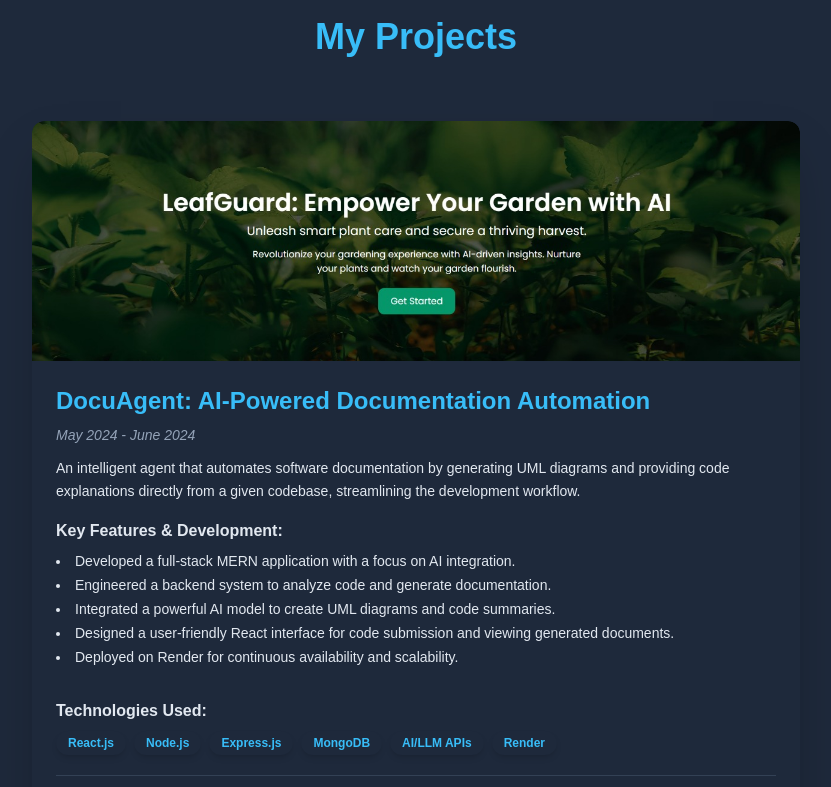
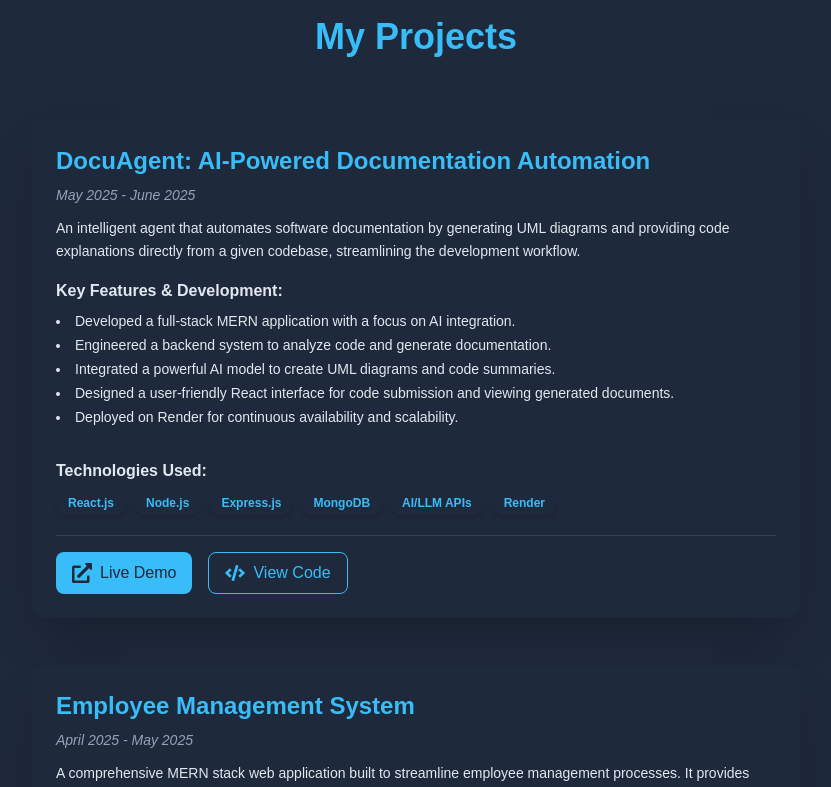
Before and after one commit to rohith-2809/Sarang-s-Portfolio, a React (Vite) app: page / in a window 1280 px wide. Shown: the part 1633-2420 px from the top of the page, without its empty margins (224-1055 px from the left). Built offline with nearby package versions, Linux system fonts and the light colour scheme.

Commit message:
Update Landing.jsx

```diff
--- a/src/Landing.jsx
+++ b/src/Landing.jsx
@@ -78,10 +78,9 @@ const projectsData = [
       "AI/LLM APIs",
       "Render",
     ],
-    imageUrl: "/project.jpg",
     liveLink: "https://docuagent-2vp4.onrender.com",
     repoLink: "https://github.com/Akhadesarang1/DocuAgent",
-    duration: "May 2024 - June 2024",
+    duration: "May 2025 - June 2025",
   },
   {
     title: "Employee Management System",
@@ -102,10 +101,9 @@ const projectsData = [
       "JWT (for Auth)",
       "Render",
     ],
-    imageUrl: "/project.jpg",
     liveLink: "https://employee-management-system-jdxe.onrender.com/",
     repoLink: "https://github.com/Akhadesarang1/ems",
-    duration: "April 2024 - May 2024",
+    duration: "April 2025 - May 2025",
   },
   {
     title: "AI-Powered Plant Disease Detection",
@@ -128,7 +126,7 @@ const projectsData = [
       "Google Gemini",
       "Render",
     ],
-    imageUrl: "/project.jpg",
+    imageUrl: "/project.jpg", // Make sure this image exists in your public folder
     liveLink: "https://plant-disease-detection-mern.onrender.com/",
     repoLink: "https://github.com/rohith-2809/mern-test",
     duration: "Jan 2025 - April 2025",
@@ -235,7 +233,7 @@ const contactInfo = {
   location: "Pune, Maharashtra, India",
   portfolioUrl: "sarangakhade.netlify.app",
   githubUrl: "https://github.com/Akhadesarang1",
-  linkedinUrl: "https://www.linkedin.com/in/sarang-akhade-72a846272/", // <<<<<<<<<<<< YOUR SPECIFIC LINK
+  linkedinUrl: "https://www.linkedin.com/in/sarang-akhade-72a846272/",
 };
 
 // --- Custom Cursor Component (with magnetic effect) ---
@@ -800,17 +798,19 @@ const ProjectCard = ({ project }) => {
       tabIndex={0}
       aria-labelledby={projectTitleId}
     >
+      {project.imageUrl && (
         <div
           className="overflow-hidden rounded-t-xl"
           style={{ transform: "translateZ(20px)" }}
         >
           <motion.img
-          src={project.imageUrl || "/placeholder-project.png"} // Ensure placeholder exists if imageUrl is missing
+            src={project.imageUrl}
             alt={project.title}
             className="w-full h-60 object-cover"
             transition={{ duration: 0.2 }}
           />
         </div>
+      )}
       <div
         className="p-6 flex flex-col flex-grow"
         style={{ transform: "translateZ(10px)" }}
@@ -1177,7 +1177,7 @@ const Contact = () => {
         >
           {[
             {
-              href: contactInfo.linkedinUrl, // Uses the updated URL from contactInfo
+              href: contactInfo.linkedinUrl,
               title: "LinkedIn",
               icon: FaLinkedin,
               label: "My LinkedIn Profile",
@@ -1191,7 +1191,7 @@ const Contact = () => {
             {
               href: contactInfo.portfolioUrl.startsWith("http")
                 ? contactInfo.portfolioUrl
-                : `https://${contactInfo.portfolioUrl}`, // Default to https for portfolio
+                : `https://${contactInfo.portfolioUrl}`,
               title: "Portfolio",
               icon: FaExternalLinkAlt,
               label: "My Portfolio Website",
@@ -1231,7 +1231,6 @@ const Footer = () => {
       <p className="text-dark-text text-sm">
         © {currentYear} Sarang Rayaji Akhade. All rights reserved.
       </p>
-
     </motion.footer>
   );
 };
```
Lines whose indentation alone changed are shown as unchanged.
